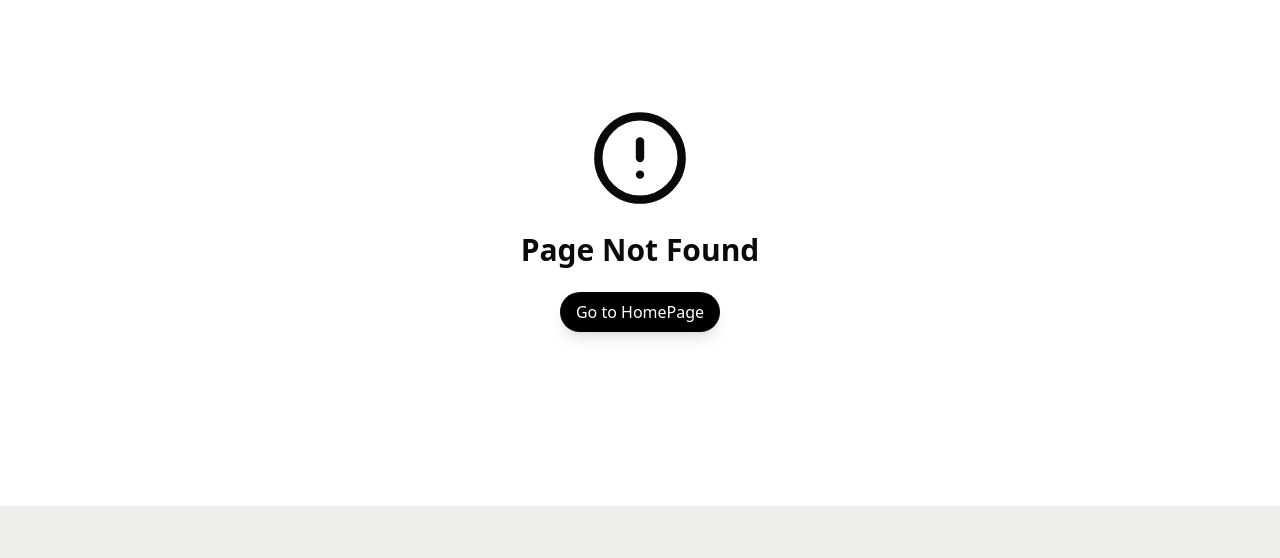
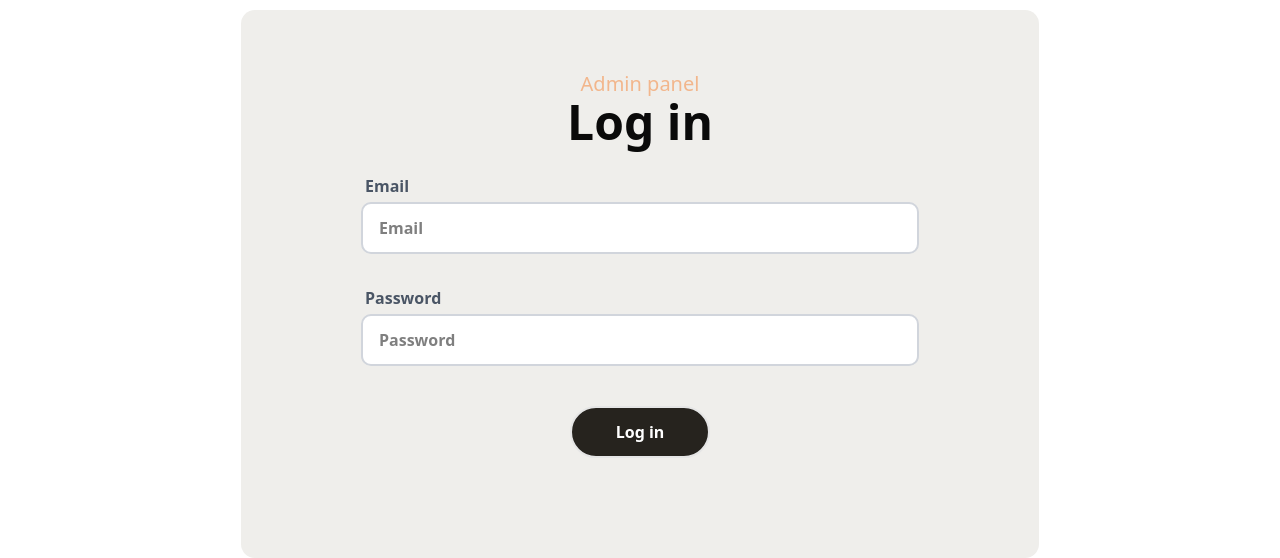
Before and after one commit to Nantasit-2001/my-first-blog, a React (Vite) app: page /AdminLoginPage in a window 1280 px wide. Before the commit this address had no page. Shown: the part 150-708 px from the top of the page. Built offline with nearby package versions, Linux system fonts and the light colour scheme.

Commit message:
feat:Create AdminLoginPage

```diff
--- a/src/App.jsx
+++ b/src/App.jsx
@@ -12,6 +12,8 @@ import SignUpSuccessPage  from './page/SignUpSuccessPage'
 import LoginPage from './page/LoginPage'
 import ProfilePage from './page/ProfilePage'
 import ResetPasswordPage from './page/ResetPasswordPage'
+import AdminLoginPage from './page/Admin/AdminLoginPage'
+import AdminArticlePage from './page/Admin/AdminArticlePage'
 function App() {
   return (
     <>
@@ -25,6 +27,8 @@ function App() {
         <Route path="/profile" element={<ProfilePage />} />
         <Route path="/reset-password" element={<ResetPasswordPage/>}/>
 
+        <Route path="/AdminLoginPage" element={<AdminLoginPage/>}/>
+        <Route path="/AdminArticlePage" element={<AdminArticlePage/>}/>
         <Route path="*" element={<NotFoundPage/>} />
 
       </Routes>
--- /dev/null
+++ b/src/page/Admin/AdminArticlePage.jsx
@@ -0,0 +1,7 @@
+function AdminArticlePage (){
+    return(
+        <>
+        </>
+    )
+}
+export default AdminArticlePage
--- /dev/null
+++ b/src/page/Admin/AdminLoginPage.jsx
@@ -0,0 +1,73 @@
+import { useNavigate } from "react-router-dom";
+import { Button } from "@/components/ui/button";
+import { X } from "lucide-react";
+import { toast } from 'sonner'
+import LabelAndInput from "@/components/LabelAndInput";
+import useForm from "@/hooks/useForm";
+
+function AdminLoginPage (){
+    const navigate = useNavigate();
+
+    const form =useForm({email:"",password:""},
+        (values)=>{
+            let textErrors = {}
+            if(!/^[a-zA-Z0-9._%+-]+@[a-zA-Z0-9.-]+\.[a-zA-Z]{2,}$/.test(values.email))textErrors.email="Email is already taken, Please try another email.";
+                else if(values.email===null){textErrors.email="Email is already taken, Please try another email."}
+            if(values.password.length <6)textErrors.password = "Password must be at least 6 characters";
+        return textErrors;
+        }
+    )
+
+    function showToast() {
+        toast.custom((t) => (
+            <div className="hidden md:flex bg-[#EB5164] text-white p-6 rounded-lg relative pr-10 w-[700px]">
+                <div>
+                    <h2 className="text-xl font-bold mb-2">Your password is incorrect or this email doesn’t exist</h2>
+                    <p className="text-sm">Please try another password or email</p>
+                </div>
+                <span onClick={() => toast.dismiss(t)}><X className="cursor-pointer absolute top-4 right-4" /></span>
+            </div>
+        ));
+    }
+
+    function login (e) {
+        e.preventDefault();
+        if(form.validateForm()){navigate("/AdminArticlePage")}
+            else{showToast()}
+    }
+
+    return(
+        <>
+        <div className="flex flex-col justify-center max-w-[798px]
+                         mt-10 mx-4 px-4 py-10 mb-19 bg-[#EFEEEB] rounded-xl
+                        sm:mx-10 sm:px-15 sm:mt-40
+                         md:px-25 md:py-15  md:mx-20 md:mb-24
+                         lg:px-30 lg:mx-auto  lg:mb-28
+                         xl:px-30  xl:mb-34" >
+            <h4 className="text-[#F2B68C] text-xl text-center font-medium ">Admin panel</h4>
+            <h1 className="text-center text-5xl font-bold mb-6">Log in</h1>
+
+            <form   onSubmit={(e)=>login(e)}
+                    className="flex flex-col items-center gap-6 md:gap-7">
+
+            <LabelAndInput  label="Email"
+                            id="email"
+                            type="email"
+                            form={form}/>
+
+           <LabelAndInput   label="Password"
+                            id="password"
+                            type="password"
+                            form={form}/>
+
+            <Button variant={"blackButton"}
+                    className="w-[140px] px-10 py-6 mb-6 lg:mt-3 lg:mb-10"
+                    type="submit"
+                    >Log in</Button>
+            </form>
+
+        </div>
+        </>
+    )
+}
+export default AdminLoginPage
```
